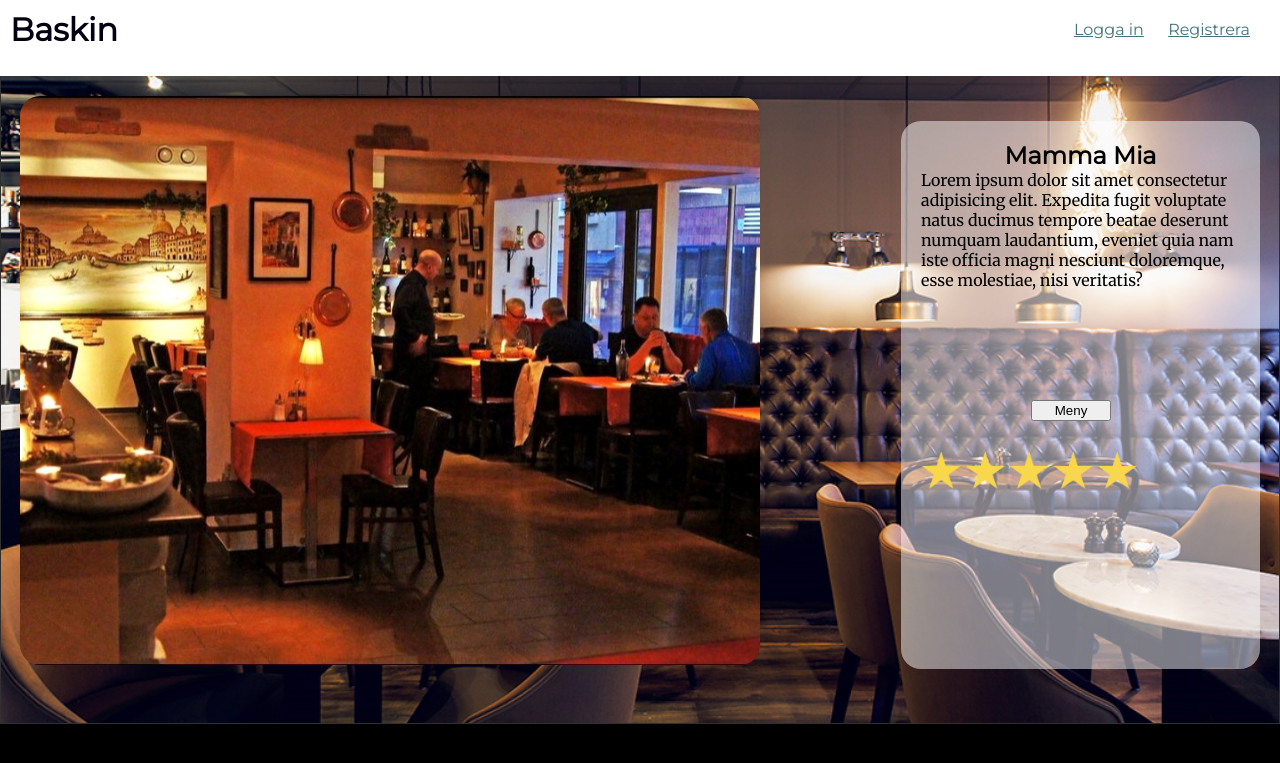
After one commit to nellylofstedt/baskin, a PHP site: page /meny.php in a window 1280 px wide. The commit adds this page. Shown: the top 763 px of the page. Run offline with PHP 8.4, Linux system fonts and the light colour scheme.

Commit message:
kodat typ

```diff
--- a/css/style.css
+++ b/css/style.css
@@ -86,6 +86,7 @@ body .kontainer main .info {
   padding: 30px;
   border-radius: 20px;
   margin-top: 25px;
+  padding: 20px;
 }
 
 body .kontainer main .info h2 {
@@ -97,8 +98,13 @@ body .kontainer main .info p {
   font-family: 'Merriweather', serif;
 }
 
+body .kontainer main .info button {
+  width: 80px;
+  margin: 110px auto 30px 110px;
+  display: block;
+}
+
 body .kontainer main .info img {
   width: 40px;
-  margin-bottom: 30px;
 }
 /*# sourceMappingURL=style.css.map */
--- a/css/style.scss
+++ b/css/style.scss
@@ -59,19 +59,23 @@ body {
                 padding: 30px;
                 border-radius: 20px;
                 margin-top: 25px;
+                padding: 20px;
                 h2 {
                     font-family: 'Montserrat', sans-serif;
                     text-align: center;
                 }
                 p {
                     font-family: 'Merriweather', serif;
+
                 }
                 button {
-
+                    width: 80px;
+                    margin: 110px auto 30px 110px;
+                    display: block;
                 }
                 img {
                     width: 40px;
-                    margin-bottom: 30px;
+
                 }
             }
         }
--- /dev/null
+++ b/meny.php
@@ -0,0 +1,36 @@
+<!DOCTYPE html>
+<html lang="sv">
+<head>
+    <meta charset="utf-8">
+    <meta name="viewport" content="width=device-width, initial-scale=1">
+    <title>Baskin</title>
+    <link rel="stylesheet" href="./css/style.css">
+</head>
+<body>
+    <div class="kontainer">
+        <header>
+            <h1>Baskin</h1>
+            <nav>
+                <a class="button" href="#">Logga in</a>
+                <a class="button" href="#">Registrera</a>
+            </nav>
+        </header>
+        <main>
+            <section class="bild">
+                <img src="./images/bg_2.png" alt="">
+            </section>
+            <section class="info">
+                <h2>Mamma Mia</h2>
+                <p>Lorem ipsum dolor sit amet consectetur adipisicing elit. Expedita fugit voluptate natus ducimus tempore beatae deserunt numquam laudantium, eveniet quia nam iste officia magni nesciunt doloremque, esse molestiae, nisi veritatis?</p>
+                <button>Meny</button>
+                <img src="./images/NoPath.png">
+                <img src="./images/NoPath-1.png">
+                <img src="./images/NoPath-2.png">
+                <img src="./images/NoPath-3.png">
+                <img src="./images/NoPath-4.png">
+            </section>
+
+        </main>
+    </div>
+</body>
+</html>
```
